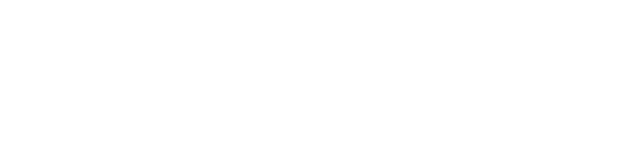
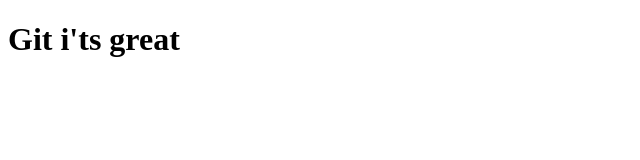
Before and after one commit to LuvumboChristopher/Git-Github-Exercise-06, a plain HTML site: page index.html in a window 1280 px wide. Shown: the whole page, without its empty margins (0-640 px from the left). Drawn offline with Linux system fonts and the light colour scheme.

Commit message:
Added a 'h1'

```diff
--- a/index.html
+++ b/index.html
@@ -7,6 +7,7 @@
     <title>Git/ Github Exercise 06</title>
 </head>
 <body>
+    <h1>Git i'ts great</h1>
 
 </body>
 </html>
```
